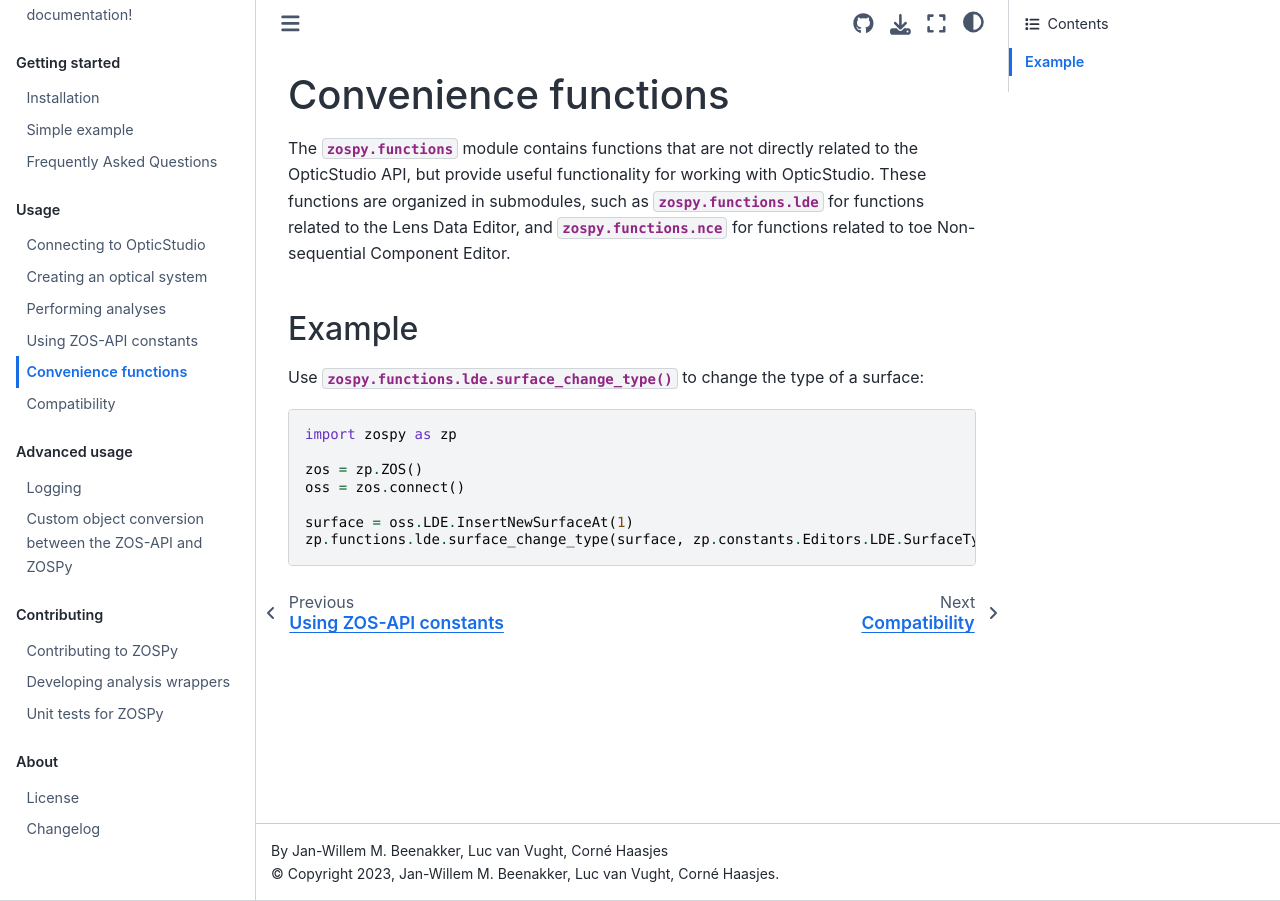
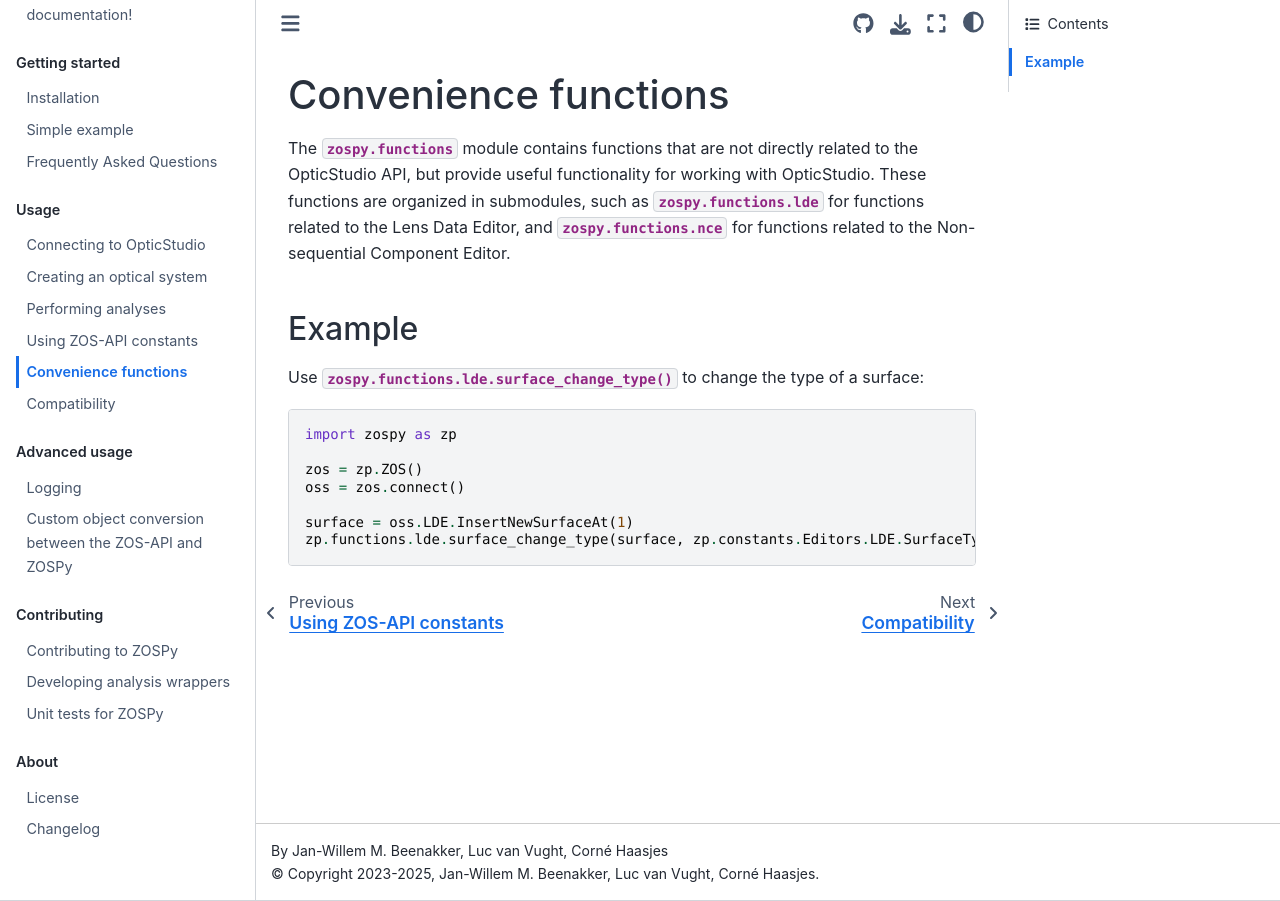
Before and after one commit to MREYE-LUMC/ZOSPy, a Sphinx documentation site: the page built from docs/usage/05_convenience_functions.md, in a window 1280 px wide. Built offline with Sphinx 7.4.7 and the Sphinx Book theme 1.1.4, drawn with Linux system fonts in a browser that asks for light colours; pages that are not in the unit, such as notebooks, are missing from menus.

Commit message:
small textual corrections

```diff
--- a/docs/conf.py
+++ b/docs/conf.py
@@ -11,7 +11,7 @@ from shutil import copytree
 # https://www.sphinx-doc.org/en/master/usage/configuration.html#project-information
 
 project = "ZOSPy"
-copyright = "2023, Jan-Willem M. Beenakker, Luc van Vught, Corné Haasjes"  # noqa: A001
+copyright = "2023-2025, Jan-Willem M. Beenakker, Luc van Vught, Corné Haasjes"  # noqa: A001
 author = "Jan-Willem M. Beenakker, Luc van Vught, Corné Haasjes"
 
 # -- General configuration ---------------------------------------------------
--- a/docs/usage/05_convenience_functions.md
+++ b/docs/usage/05_convenience_functions.md
@@ -3,7 +3,7 @@
 The {py:mod}`zospy.functions` module contains functions that are not directly related to the OpticStudio API, but provide
 useful functionality for working with OpticStudio.
 These functions are organized in submodules, such as {py:mod}`zospy.functions.lde` for functions related to the
-Lens Data Editor, and {py:mod}`zospy.functions.nce` for functions related to toe Non-sequential Component Editor.
+Lens Data Editor, and {py:mod}`zospy.functions.nce` for functions related to the Non-sequential Component Editor.
 
 ## Example
 
```
Also changed, not shown: docs/contributing/unit_tests.md (+1 -1 lines), docs/usage/02_lens_data_editor.md (+1 -1 lines), docs/usage/04_constants.md (+1 -1 lines).
